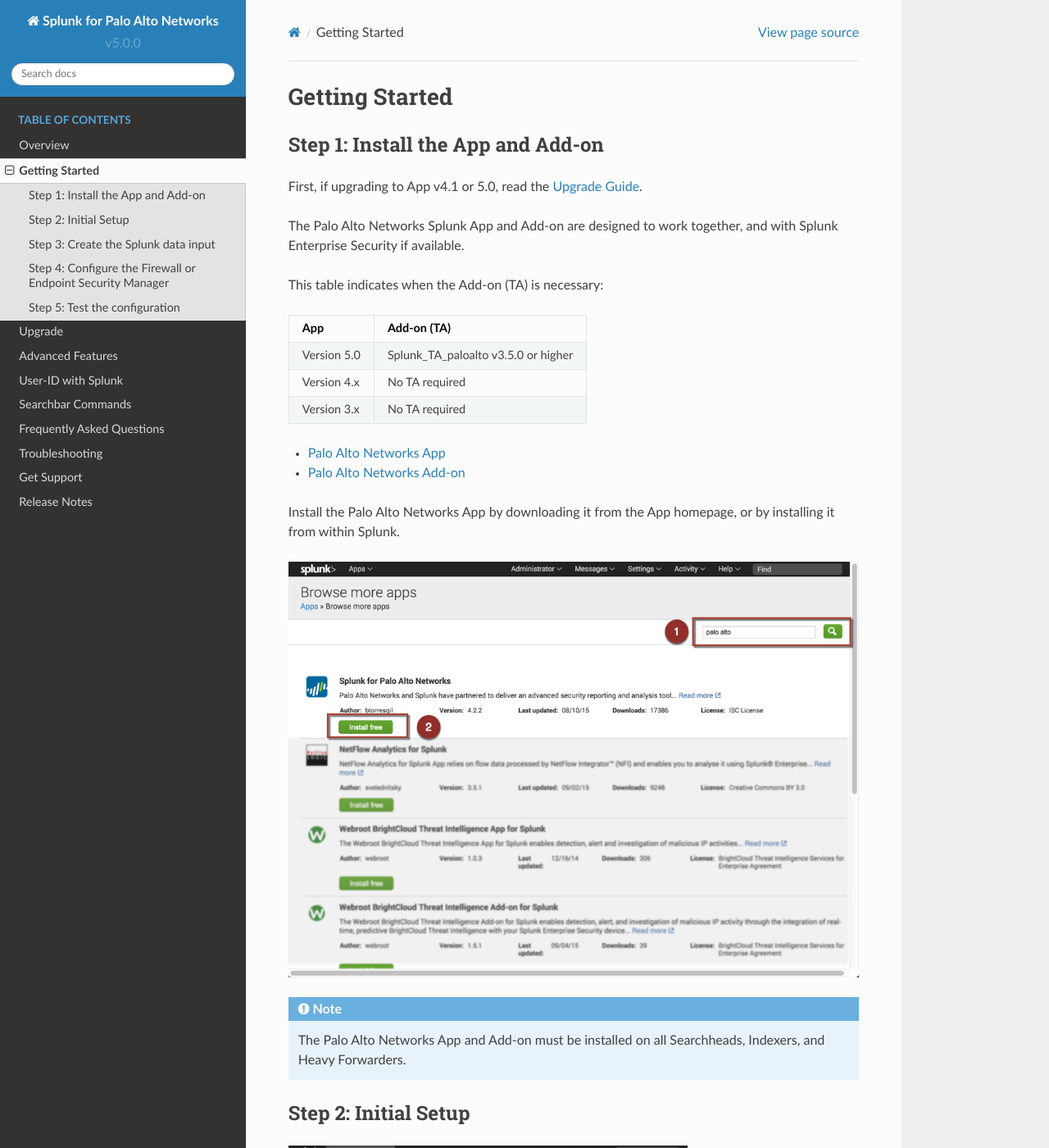
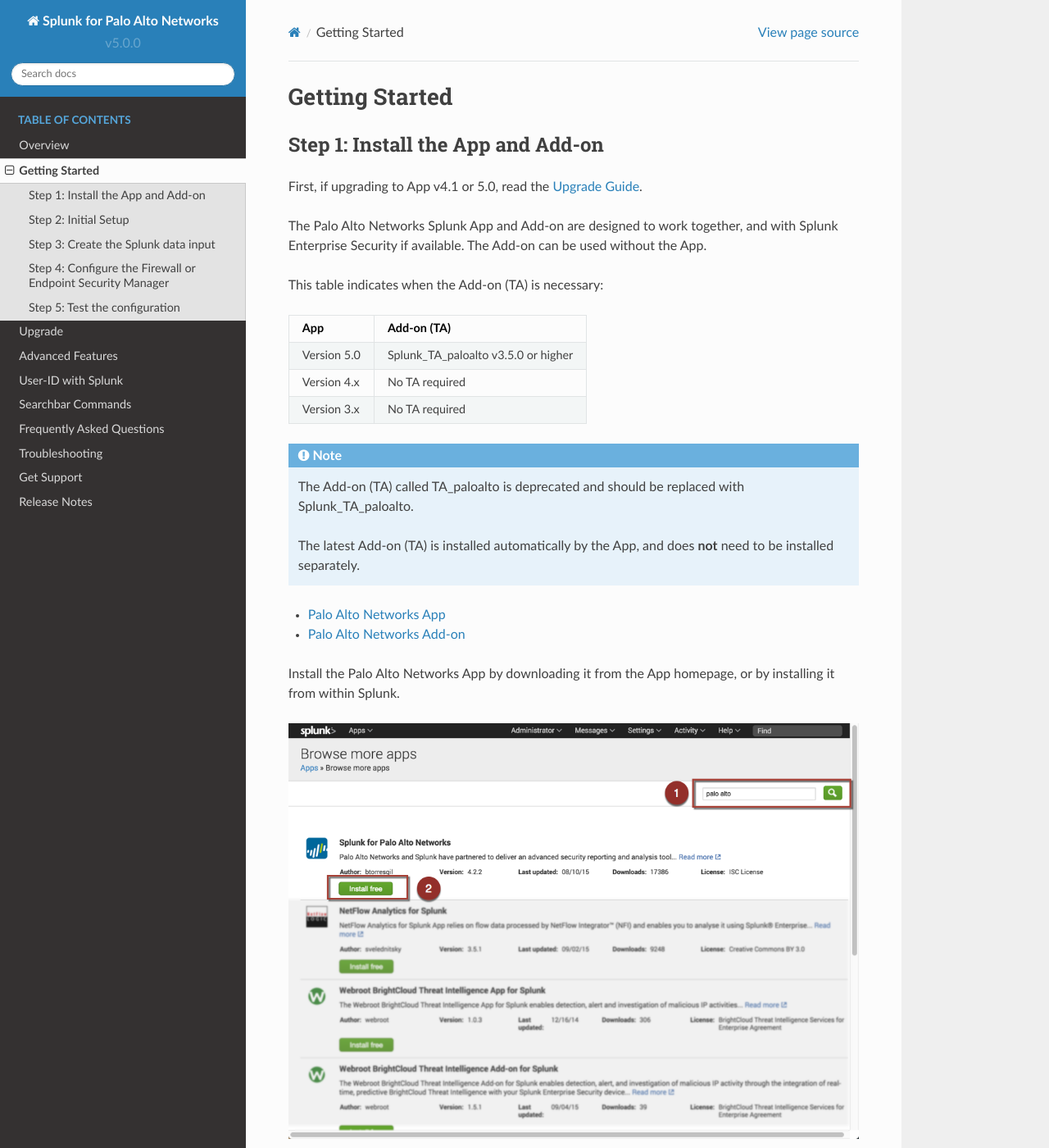
Before and after one commit to PaloAltoNetworks/pan-os-python, a Sphinx documentation site: the page built from docs/getting_started.rst, in a window 1280 px wide and 1400 px high. Shown: the whole window at 82% size. Built offline with Sphinx 7.4.7 and the Read the Docs theme 2.0.0, drawn with Linux system fonts in a browser that asks for light colours; some of the changed text lies outside the part shown.

Commit message:
Clarify references to Add-on in Getting Started guide

```diff
--- a/docs/getting_started.rst
+++ b/docs/getting_started.rst
@@ -9,7 +9,8 @@
 First, if upgrading to App v4.1 or 5.0, read the :ref:`Upgrade Guide <upgrade>`.
 
 The Palo Alto Networks Splunk App and Add-on are designed to work together,
-and with Splunk Enterprise Security if available.
+and with Splunk Enterprise Security if available. The Add-on can be used
+without the App.
 
 This table indicates when the Add-on (TA) is necessary:
 
@@ -23,11 +24,14 @@
 | Version 3.x   | No TA required                       |
 +---------------+--------------------------------------+
 
-.. admonition:: The TA called TA_paloalto is deprecated and should be
+.. note:: The Add-on (TA) called TA_paloalto is deprecated and should be
    replaced with Splunk_TA_paloalto.
 
-* `Palo Alto Networks App <http://splunkbase.splunk.com/app/491>`_
-* `Palo Alto Networks Add-on <http://splunkbase.splunk.com/app/491>`_
+   The latest Add-on (TA) is installed automatically by the App, and does
+   **not** need to be installed separately.
+
+* `Palo Alto Networks App <https://splunkbase.splunk.com/app/491>`_
+* `Palo Alto Networks Add-on <https://splunkbase.splunk.com/app/2757>`_
 
 Install the Palo Alto Networks App by downloading it from the App homepage,
 or by installing it from within Splunk.
@@ -41,6 +45,8 @@
 
 Step 2: Initial Setup
 ---------------------
+
+.. note:: Skip this step if using the Add-on without the App
 
 .. figure:: _static/setup_start.png
    :figwidth: 70%
```
